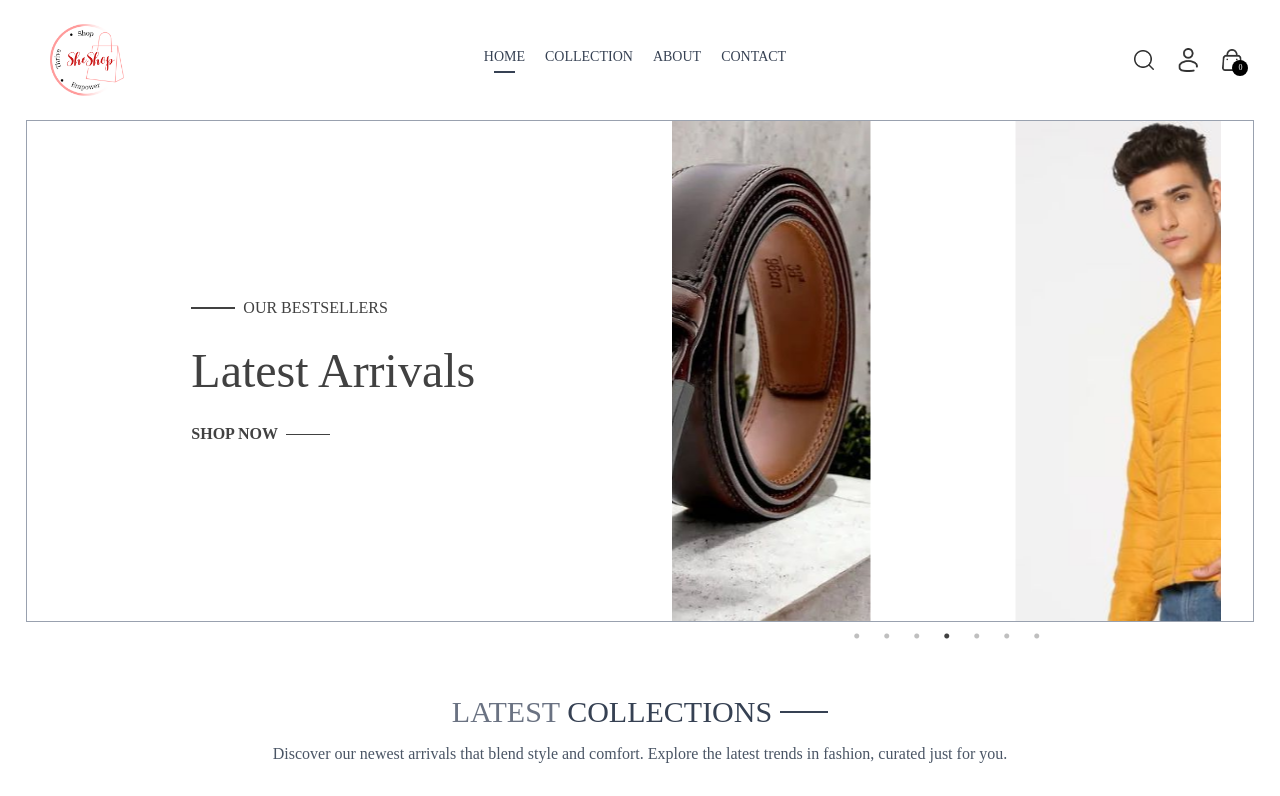
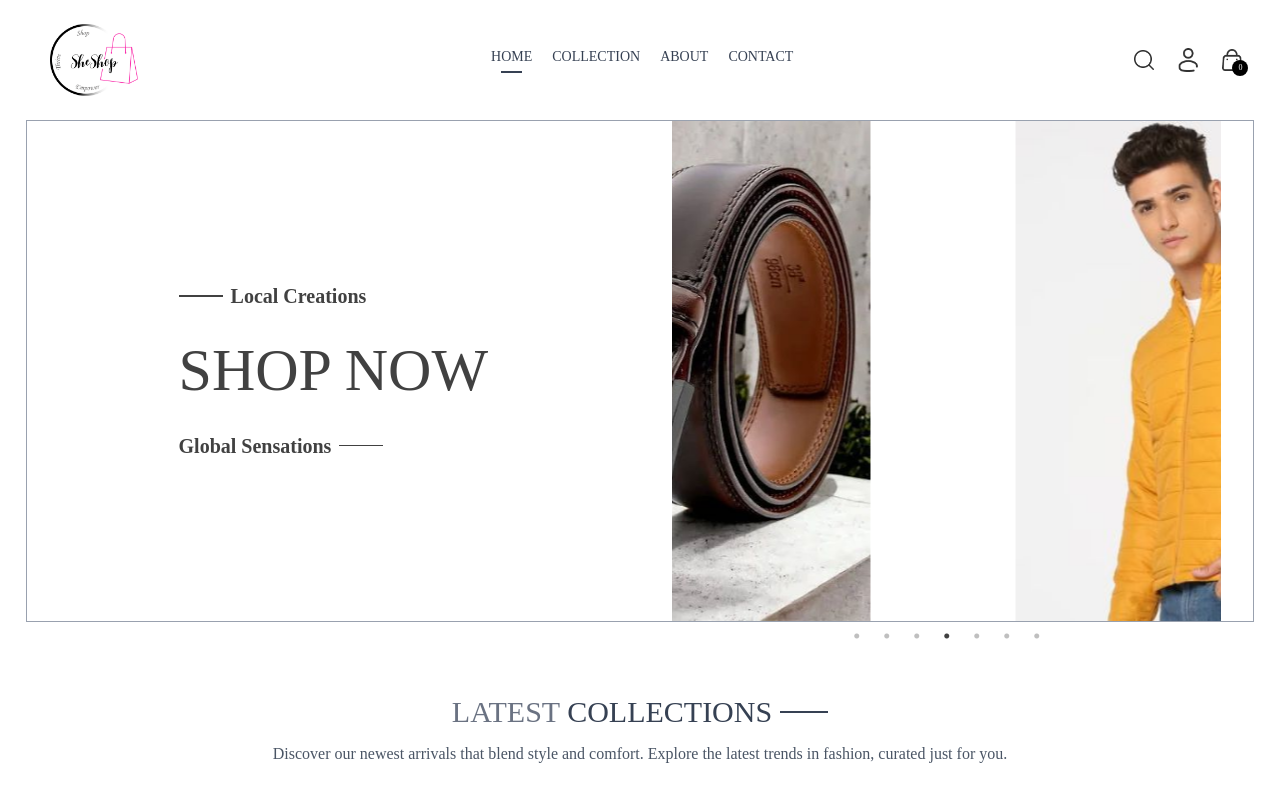
Before and after one commit to shivengoomer/SheShop, a React (Vite) app: page / in a window 1280 px wide. Shown: the top 796 px of the page. Built offline with nearby package versions, Linux system fonts and the light colour scheme.

Commit message:
final changes

```diff
--- a/src/components/Hero.jsx
+++ b/src/components/Hero.jsx
@@ -40,14 +40,14 @@ const Hero = () => {
         <div className="text-[#414141]">
           <div className="flex items-center gap-2 ">
             <p className="w-8 md:w-11 h-[2px] bg-[#414141]"></p>
-            <p className="font-medium text-sm md:text-base ">OUR BESTSELLERS</p>
+            <p className="font-extrabold text-sm md:text-xl ">Local Creations</p>
           </div>
-          <h1 className="prata-regular text-3xl sm:py-3 lg:text-5xl leading-relaxed ">
+          <h1 className="prata-regular text-3xl sm:py-3 lg:text-6xl leading-relaxed ">
             {' '}
-            Latest Arrivals
+             SHOP NOW
           </h1>
           <div className="flex items-center gap-2">
-            <p className="font-semibold text-sm md:text-base ">SHOP NOW</p>
+            <p className="font-extrabold text-sm md:text-xl ">Global Sensations</p>
             <p className="w-8 md:w-11 h-[1px] bg-[#414141]"></p>
           </div>
         </div>
--- a/src/components/SearchBar.jsx
+++ b/src/components/SearchBar.jsx
@@ -46,7 +46,7 @@ const SearchBar = () => {
   };
 
   return visible && showSearch ? (
-    <div className={`border-t border-b bg-gray-50 text-center ${animate}`}>
+    <div className={` bg-white text-center ${animate}`}>
       <div className="w-[450px] inline-flex items-center justify-center border border-gray-400 px-5 py-2 my-8 rounded-full">
         <input
           type="text"
--- a/src/pages/Collection.jsx
+++ b/src/pages/Collection.jsx
@@ -97,7 +97,7 @@ const Collection = () => {
       transition={{ duration: 0.5 }}
       exit={{ opacity: 0 }}
 
-    className="flex flex-col sm:flex-row gap-1 sm:gap-10 pt-10 border-t">
+    className="flex flex-col sm:flex-row gap-1 sm:gap-10 pt-10">
       {/* Filter Option */}
       <div className="min-w-52">
         <p
--- a/src/pages/Product.jsx
+++ b/src/pages/Product.jsx
@@ -101,8 +101,8 @@ const Product = () => {
                 <button
                   key={index}
                   onClick={() => setSize(item)}
-                  className={`w-8 h-8 border bg-gray-100 flex items-center justify-center cursor-pointer
-                  ${item === size ? 'border-orange-500' : ''}
+                  className={`w-8 h-8 border bg-gray-100 flex items-center rounded-4xl justify-center cursor-pointer
+                  ${item === size ? 'border-orange-500 bg-gray-500' : ''}
                   `}
                 >
                   {item}
```
Also changed, not shown: src/myassets/SheShop.png.
